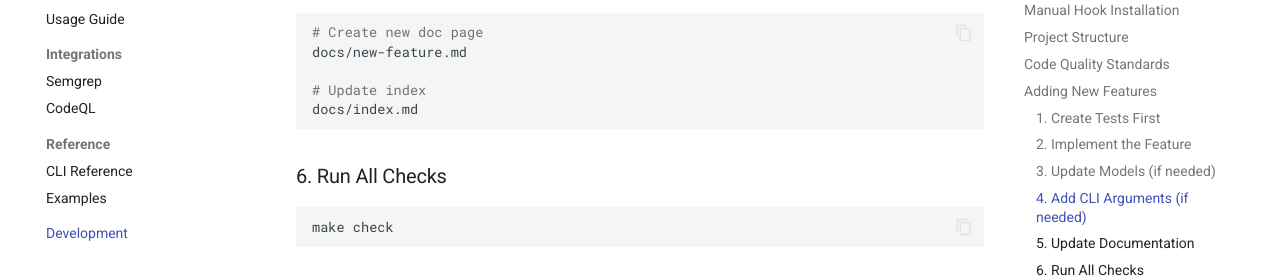
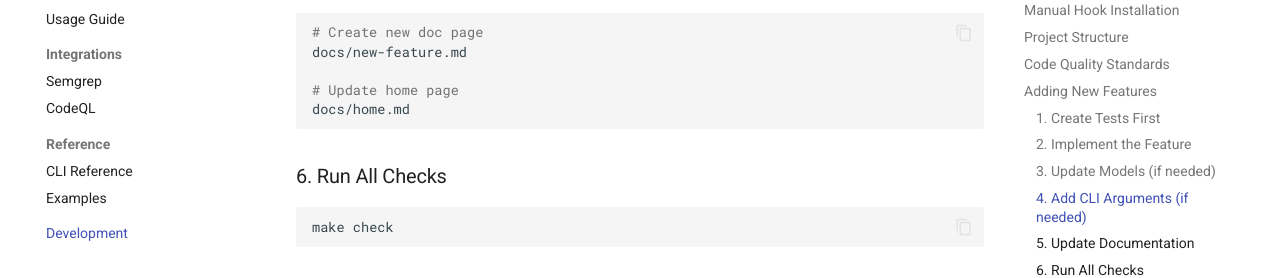
Before and after one commit to papadoxie/scanipy, an MkDocs documentation site: the page built from docs/development.md, in a window 1280 px wide and 900 px high, scrolled down 2914 px. Shown: the part 179-457 px from the top of the window. Built offline with MkDocs 1.6.1 and Material for MkDocs 9.7.7, drawn with Linux system fonts in a browser that asks for light colours; comment, search, counter and statistics services are not loaded.

Commit message:
docs: rename index.md to home.md for GitHub wiki format
- Rename docs/index.md to docs/home.md
- Update mkdocs.yml navigation reference
- Update references in docs/development.md
- Update references in .github/CODING_GUIDELINES.md
- Add .github/instructions/ to .gitignore

````diff
--- a/docs/development.md
+++ b/docs/development.md
@@ -144,8 +144,8 @@
 # Create new doc page
 docs/new-feature.md
 
-# Update index
-docs/index.md
+# Update home page
+docs/home.md
 ```
 
 ### 6. Run All Checks
--- a/mkdocs.yml
+++ b/mkdocs.yml
@@ -31,7 +31,7 @@
     - content.code.annotate
 
 nav:
-  - Home: index.md
+  - Home: home.md
   - Getting Started:
     - Installation: installation.md
     - Usage Guide: usage.md
````
Also changed, not shown: .github/CODING_GUIDELINES.md, .github/copilot-instructions.md (added), docs/home.md (renamed from docs/index.md), 1 other file.
